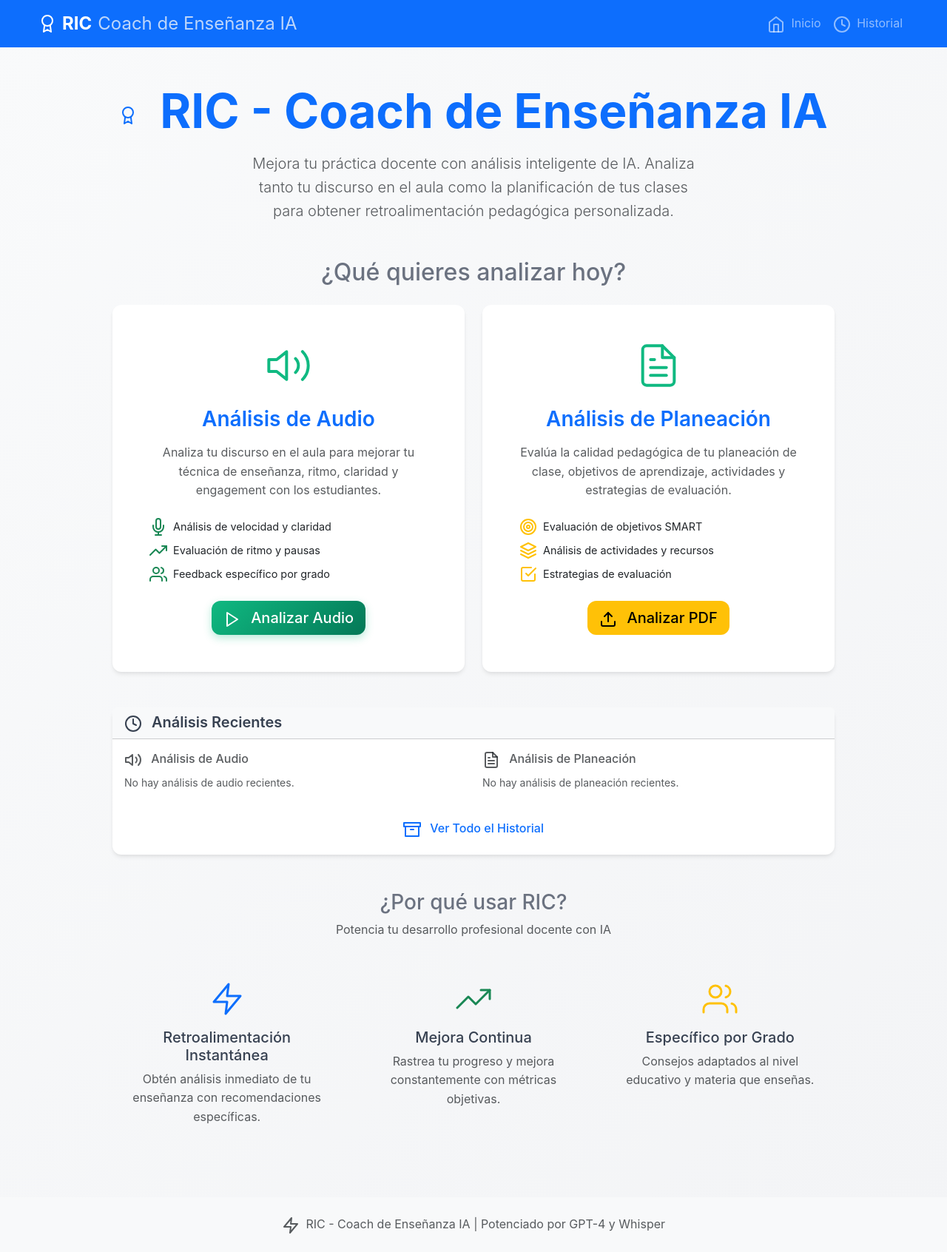
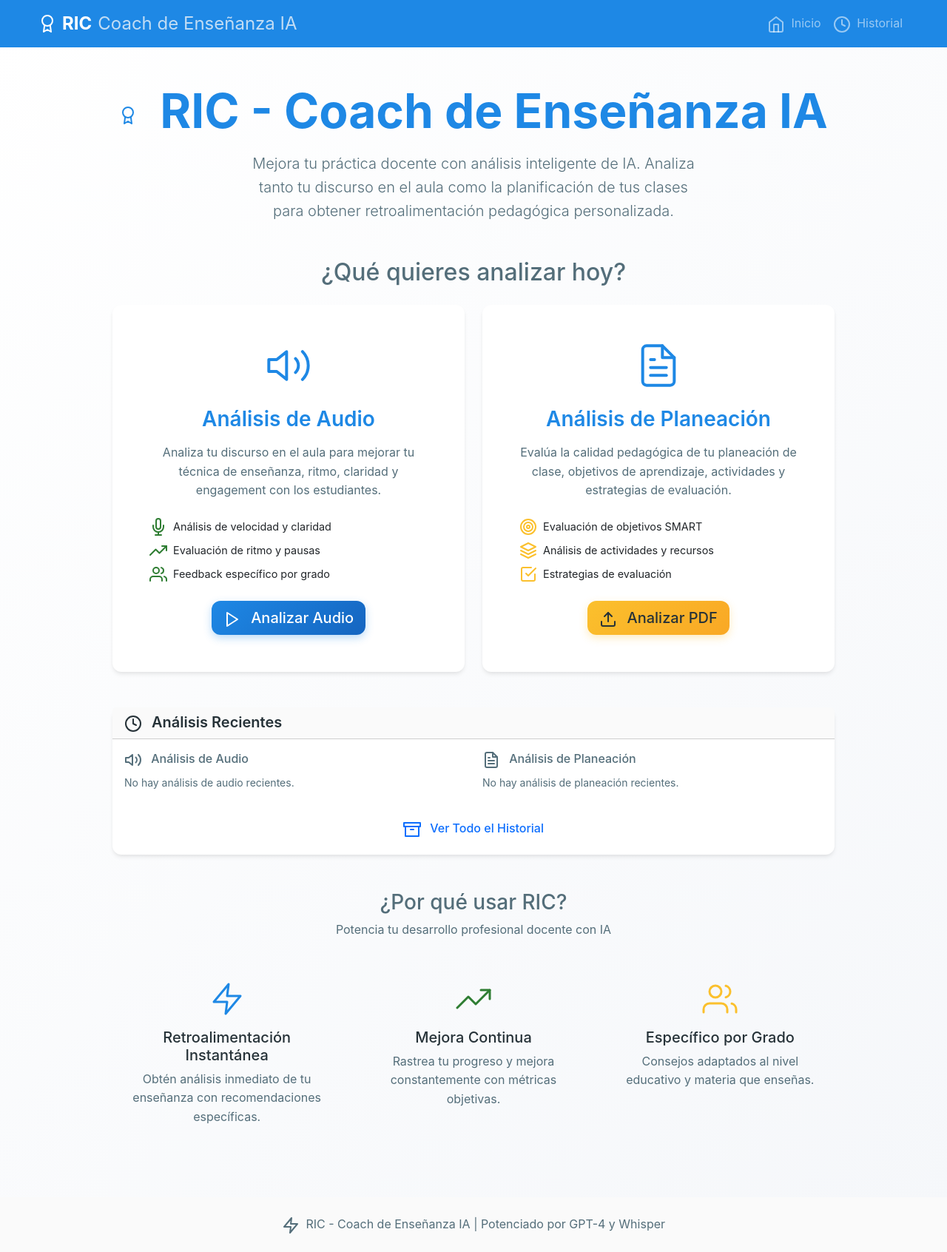
Before and after one commit to graceskyliz/RIC, a Flask app: page / in a window 1280 px wide. Shown: the whole page at 74% size. Run offline with Flask 3, Linux system fonts and the light colour scheme.

Commit message:
Update the application's color scheme to use a new palette
Implement a new, comprehensive color palette in the CSS, replacing legacy color variables with a structured set of themed colors (primary, success, warning, danger, insight, neutrals, CTA). This change also includes mapping legacy variables to the new color scheme for backward compatibility and updating element styles to utilize the new color variables.

Replit-Commit-Author: Agent
Replit-Commit-Session-Id: 8cd1d535-1eee-442f-8d5e-06db59c161e7
Replit-Commit-Checkpoint-Type: intermediate_checkpoint
Replit-Commit-Screenshot-Url: https://storage.googleapis.com/screenshot-production-us-central1/e2a9a755-59da-4f87-847b-c12617da2946/8cd1d535-1eee-442f-8d5e-06db59c161e7/PDZUA0b

```diff
--- a/static/css/style.css
+++ b/static/css/style.css
@@ -1,23 +1,52 @@
 /* RIC - Reflective Instruction Coach Styles */
 
 :root {
-    --primary-color: #10b981; /* Modern teal green */
-    --secondary-color: #6b7280; /* Soft gray */
-    --success-color: #059669;
-    --warning-color: #f59e0b;
-    --danger-color: #ef4444;
-    --accent-color: #8b5cf6; /* Soft purple */
-    --light-gray: #f9fafb;
-    --medium-gray: #e5e7eb;
-    --text-primary: #374151; /* Softer dark gray */
-    --text-secondary: #6b7280; /* Medium gray */
-    --text-soft: #9ca3af; /* Light gray for subtle text */
-    --educational-blue: #3b82f6;
-    --educational-orange: #f97316;
-    --educational-red: #ef4444;
-    --educational-pink: #ec4899;
-    --educational-indigo: #6366f1;
-    --educational-cyan: #06b6d4;
+    /* Marca principal */
+    --color-primary: #1E88E5;    /* Azul confianza, profesional */
+    --color-primary-dark: #1565C0;
+    --color-primary-light: #64B5F6;
+
+    /* Éxito / progreso */
+    --color-success: #2E7D32;    /* Verde aprendizaje/progreso */
+    --color-success-light: #66BB6A;
+
+    /* Advertencia / mejoras sugeridas */
+    --color-warning: #FBC02D;    /* Ámbar suave (feedback sin alarma) */
+    --color-warning-light: #FFF59D;
+
+    /* Error / crítica */
+    --color-danger: #E53935;     /* Rojo solo para errores importantes */
+    --color-danger-light: #FFCDD2;
+
+    /* Insights / creatividad */
+    --color-insight: #7E57C2;    /* Morado para ideas, análisis */
+    --color-insight-light: #D1C4E9;
+
+    /* Neutros y fondos */
+    --color-bg: #FFFFFF;
+    --color-bg-alt: #F5F7FA;
+    --color-surface: #FAFAFA;
+    --color-text: #263238;       /* Texto principal */
+    --color-text-secondary: #546E7A;
+    --color-border: #CFD8DC;
+
+    /* Botones CTA */
+    --color-cta: #FB8C00;        /* Naranja motivador */
+    --color-cta-hover: #F57C00;
+
+    /* Legacy compatibility (mapped to new colors) */
+    --primary-color: var(--color-primary);
+    --success-color: var(--color-success);
+    --warning-color: var(--color-warning);
+    --danger-color: var(--color-danger);
+    --accent-color: var(--color-insight);
+    --light-gray: var(--color-bg-alt);
+    --medium-gray: var(--color-border);
+    --text-primary: var(--color-text);
+    --text-secondary: var(--color-text-secondary);
+    --text-soft: #90A4AE;
+
+    /* Design tokens */
     --border-radius: 12px;
     --box-shadow: 0 4px 6px -1px rgba(0, 0, 0, 0.08), 0 2px 4px -1px rgba(0, 0, 0, 0.04);
 }
@@ -25,8 +54,8 @@
 /* Base Styles */
 body {
     font-family: 'Inter', -apple-system, BlinkMacSystemFont, 'Segoe UI', sans-serif;
-    color: var(--text-primary);
-    background: linear-gradient(135deg, #f9fafb 0%, #f3f4f6 100%);
+    color: var(--color-text);
+    background: linear-gradient(135deg, var(--color-bg) 0%, var(--color-bg-alt) 100%);
     line-height: 1.6;
 }
 
@@ -36,20 +65,20 @@ body {
 }
 
 .text-secondary {
-    color: var(--text-secondary) !important;
+    color: var(--color-text-secondary) !important;
 }
 
 h1, h2, h3, h4, h5, h6 {
-    color: var(--text-primary);
+    color: var(--color-text);
 }
 
 .card-title {
-    color: var(--text-primary);
+    color: var(--color-text);
     font-weight: 600;
 }
 
 .lesson-topic {
-    color: var(--primary-color);
+    color: var(--color-primary);
     font-weight: 700;
     margin-bottom: 0.5rem;
 }
@@ -63,12 +92,17 @@ h1, h2, h3, h4, h5, h6 {
     font-size: 1.5rem;
 }
 
+.navbar-dark {
+    background: linear-gradient(135deg, var(--color-primary), var(--color-primary-dark)) !important;
+}
+
 /* Cards */
 .card {
     border: none;
     border-radius: var(--border-radius);
     box-shadow: var(--box-shadow);
     transition: transform 0.2s ease, box-shadow 0.2s ease;
+    background: var(--color-bg);
 }
 
 .card:hover {
@@ -599,133 +633,147 @@ h1, h2, h3, h4, h5, h6 {
 /* Subject and Grade Badges */
 .subject-badge {
     margin-bottom: 1rem;
+    font-weight: 500;
+    border-radius: 16px;
+    padding: 0.4rem 0.8rem;
 }
 
-.bg-subject-matemáticas {
-    background: linear-gradient(135deg, var(--educational-blue), #2563eb) !important;
+.subject-matemáticas, .bg-subject-matemáticas {
+    background: linear-gradient(135deg, var(--color-primary), var(--color-primary-dark)) !important;
     color: white !important;
 }
 
-.bg-subject-español, .bg-subject-español___lenguaje {
-    background: linear-gradient(135deg, var(--educational-red), #dc2626) !important;
+.subject-español, .subject-español___lenguaje, .bg-subject-español, .bg-subject-español___lenguaje {
+    background: linear-gradient(135deg, var(--color-danger), #C62828) !important;
     color: white !important;
 }
 
-.bg-subject-ciencias_naturales {
-    background: linear-gradient(135deg, var(--primary-color), #047857) !important;
+.subject-ciencias-naturales, .bg-subject-ciencias_naturales {
+    background: linear-gradient(135deg, var(--color-success), #1B5E20) !important;
     color: white !important;
 }
 
-.bg-subject-ciencias_sociales, .bg-subject-ciencias_sociales___historia {
-    background: linear-gradient(135deg, var(--educational-orange), #ea580c) !important;
+.subject-ciencias-sociales, .subject-ciencias-sociales___historia, .bg-subject-ciencias_sociales, .bg-subject-ciencias_sociales___historia {
+    background: linear-gradient(135deg, var(--color-cta), var(--color-cta-hover)) !important;
     color: white !important;
 }
 
-.bg-subject-inglés {
-    background: linear-gradient(135deg, var(--educational-indigo), #4f46e5) !important;
+.subject-inglés, .bg-subject-inglés {
+    background: linear-gradient(135deg, var(--color-insight), #5E35B1) !important;
     color: white !important;
 }
 
-.bg-subject-educación_física {
-    background: linear-gradient(135deg, var(--educational-pink), #db2777) !important;
+.subject-educación-física, .bg-subject-educación_física {
+    background: linear-gradient(135deg, #E91E63, #AD1457) !important;
     color: white !important;
 }
 
-.bg-subject-arte, .bg-subject-arte___educación_artística {
-    background: linear-gradient(135deg, var(--accent-color), #7c2d12) !important;
+.subject-arte, .subject-arte___educación-artística, .bg-subject-arte, .bg-subject-arte___educación_artística {
+    background: linear-gradient(135deg, #9C27B0, #6A1B9A) !important;
     color: white !important;
 }
 
-.bg-subject-tecnología {
-    background: linear-gradient(135deg, var(--text-secondary), #374151) !important;
+.subject-tecnología, .bg-subject-tecnología {
+    background: linear-gradient(135deg, var(--color-text-secondary), #37474F) !important;
     color: white !important;
 }
 
-.bg-subject-física {
-    background: linear-gradient(135deg, var(--educational-cyan), #0891b2) !important;
+.subject-física, .bg-subject-física {
+    background: linear-gradient(135deg, #00BCD4, #0097A7) !important;
     color: white !important;
 }
 
-.bg-subject-química {
-    background: linear-gradient(135deg, #a855f7, #7c2d12) !important;
+.subject-química, .bg-subject-química {
+    background: linear-gradient(135deg, #FF5722, #D84315) !important;
     color: white !important;
 }
 
-.bg-subject-biología {
-    background: linear-gradient(135deg, #22c55e, #15803d) !important;
+.subject-biología, .bg-subject-biología {
+    background: linear-gradient(135deg, #4CAF50, #2E7D32) !important;
     color: white !important;
 }
 
-.bg-subject-otro, .bg-subject-otra_materia {
-    background: linear-gradient(135deg, var(--text-secondary), #4b5563) !important;
+.subject-otro, .subject-otra-materia, .bg-subject-otro, .bg-subject-otra_materia {
+    background: linear-gradient(135deg, var(--color-text-secondary), #455A64) !important;
     color: white !important;
 }
 
 .bg-grade {
-    background: rgba(16, 185, 129, 0.1) !important;
-    color: var(--primary-color) !important;
-    border: 1px solid rgba(16, 185, 129, 0.2);
+    background: rgba(30, 136, 229, 0.1) !important;
+    color: var(--color-primary) !important;
+    border: 1px solid rgba(30, 136, 229, 0.2);
 }
 
 /* Analysis Cards */
-.analysis-card {
+.analysis-card, .analysis-type-card {
     border: none;
-    background: white;
+    background: var(--color-bg);
     transition: all 0.3s ease;
     border-radius: var(--border-radius);
+    box-shadow: var(--box-shadow);
 }
 
-.analysis-card:hover {
+.analysis-card:hover, .analysis-type-card:hover {
     transform: translateY(-4px);
     box-shadow: 0 12px 28px rgba(0, 0, 0, 0.1);
+    border-color: var(--color-primary);
+}
+
+/* Analysis Main Icons */
+.analysis-main-icon {
+    width: 64px;
+    height: 64px;
+    stroke-width: 1.5;
+    color: var(--color-primary);
+}
+
+.feature-item {
+    display: flex;
+    align-items: center;
+    margin-bottom: 0.5rem;
+    font-size: 0.9rem;
+}
+
+.benefit-card {
+    padding: 2rem 1rem;
+}
+
+.benefit-icon {
+    width: 48px;
+    height: 48px;
+    stroke-width: 1.5;
 }
 
 /* Score Preview */
 .score-preview {
     padding: 0.75rem;
-    background: linear-gradient(135deg, rgba(16, 185, 129, 0.05), rgba(16, 185, 129, 0.02));
+    background: linear-gradient(135deg, rgba(30, 136, 229, 0.05), rgba(30, 136, 229, 0.02));
     border-radius: 8px;
-    border: 1px solid rgba(16, 185, 129, 0.1);
+    border: 1px solid rgba(30, 136, 229, 0.1);
 }
 
 .score-text {
-    color: var(--text-primary);
+    color: var(--color-text);
     font-size: 0.875rem;
 }
 
 /* Status Badges */
 .status-badge-success {
-    background: linear-gradient(135deg, var(--success-color), #047857) !important;
+    background: linear-gradient(135deg, var(--color-success), #1B5E20) !important;
     color: white !important;
     border: none;
 }
 
 .status-badge-warning {
-    background: linear-gradient(135deg, var(--warning-color), #d97706) !important;
-    color: white !important;
+    background: linear-gradient(135deg, var(--color-warning), #F9A825) !important;
+    color: var(--color-text) !important;
     border: none;
 }
 
 .status-badge-danger {
-    background: linear-gradient(135deg, var(--danger-color), #dc2626) !important;
+    background: linear-gradient(135deg, var(--color-danger), #C62828) !important;
     color: white !important;
     border: none;
-}
-
-/* Soft Buttons */
-.btn-soft-primary {
-    background: rgba(16, 185, 129, 0.1);
-    border: 1px solid rgba(16, 185, 129, 0.2);
-    color: var(--primary-color);
-    font-weight: 500;
-    transition: all 0.3s ease;
-}
-
-.btn-soft-primary:hover {
-    background: rgba(16, 185, 129, 0.2);
-    border-color: rgba(16, 185, 129, 0.3);
-    color: var(--primary-color);
-    transform: translateY(-1px);
 }
 
 /* Button Improvements */
@@ -737,12 +785,168 @@ h1, h2, h3, h4, h5, h6 {
 }
 
 .btn-primary {
-    background: linear-gradient(135deg, var(--primary-color), #047857);
-    box-shadow: 0 4px 12px rgba(16, 185, 129, 0.3);
+    background: linear-gradient(135deg, var(--color-primary), var(--color-primary-dark));
+    box-shadow: 0 4px 12px rgba(30, 136, 229, 0.3);
+    color: white;
 }
 
 .btn-primary:hover {
-    background: linear-gradient(135deg, #047857, #065f46);
+    background: linear-gradient(135deg, var(--color-primary-dark), #0D47A1);
     transform: translateY(-2px);
-    box-shadow: 0 6px 16px rgba(16, 185, 129, 0.4);
+    box-shadow: 0 6px 16px rgba(30, 136, 229, 0.4);
+    color: white;
 }
+
+.btn-success {
+    background: linear-gradient(135deg, var(--color-success), #1B5E20);
+    box-shadow: 0 4px 12px rgba(46, 125, 50, 0.3);
+    color: white;
+}
+
+.btn-success:hover {
+    background: linear-gradient(135deg, #1B5E20, #0F4C14);
+    transform: translateY(-2px);
+    box-shadow: 0 6px 16px rgba(46, 125, 50, 0.4);
+    color: white;
+}
+
+.btn-warning {
+    background: linear-gradient(135deg, var(--color-warning), #F9A825);
+    box-shadow: 0 4px 12px rgba(251, 192, 45, 0.3);
+    color: var(--color-text);
+}
+
+.btn-warning:hover {
+    background: linear-gradient(135deg, #F9A825, #F57F17);
+    transform: translateY(-2px);
+    box-shadow: 0 6px 16px rgba(251, 192, 45, 0.4);
+    color: var(--color-text);
+}
+
+.btn-danger {
+    background: linear-gradient(135deg, var(--color-danger), #C62828);
+    box-shadow: 0 4px 12px rgba(229, 57, 53, 0.3);
+    color: white;
+}
+
+.btn-danger:hover {
+    background: linear-gradient(135deg, #C62828, #B71C1C);
+    transform: translateY(-2px);
+    box-shadow: 0 6px 16px rgba(229, 57, 53, 0.4);
+    color: white;
+}
+
+/* CTA Buttons */
+.btn-cta {
+    background: linear-gradient(135deg, var(--color-cta), var(--color-cta-hover));
+    box-shadow: 0 4px 12px rgba(251, 140, 0, 0.3);
+    color: white;
+    font-weight: 600;
+}
+
+.btn-cta:hover {
+    background: linear-gradient(135deg, var(--color-cta-hover), #EF6C00);
+    transform: translateY(-2px);
+    box-shadow: 0 6px 16px rgba(251, 140, 0, 0.4);
+    color: white;
+}
+
+/* Soft Buttons */
+.btn-soft-primary {
+    background: rgba(30, 136, 229, 0.1);
+    border: 1px solid rgba(30, 136, 229, 0.2);
+    color: var(--color-primary);
+    font-weight: 500;
+    transition: all 0.3s ease;
+}
+
+.btn-soft-primary:hover {
+    background: rgba(30, 136, 229, 0.2);
+    border-color: rgba(30, 136, 229, 0.3);
+    color: var(--color-primary);
+    transform: translateY(-1px);
+}
+
+/* Bootstrap Color Classes Override */
+.bg-primary {
+    background: var(--color-primary) !important;
+}
+
+.bg-success {
+    background: var(--color-success) !important;
+}
+
+.bg-warning {
+    background: var(--color-warning) !important;
+}
+
+.bg-danger {
+    background: var(--color-danger) !important;
+}
+
+.bg-info {
+    background: var(--color-insight) !important;
+}
+
+.bg-light {
+    background: var(--color-surface) !important;
+}
+
+.text-primary {
+    color: var(--color-primary) !important;
+}
+
+.text-success {
+    color: var(--color-success) !important;
+}
+
+.text-warning {
+    color: var(--color-warning) !important;
+}
+
+.text-danger {
+    color: var(--color-danger) !important;
+}
+
+.text-info {
+    color: var(--color-insight) !important;
+}
+
+.text-muted {
+    color: var(--color-text-secondary) !important;
+}
+
+/* Alert Components */
+.alert-success {
+    background-color: var(--color-success-light);
+    border-color: var(--color-success);
+    color: var(--color-success);
+}
+
+.alert-warning {
+    background-color: var(--color-warning-light);
+    border-color: var(--color-warning);
+    color: var(--color-text);
+}
+
+.alert-danger {
+    background-color: var(--color-danger-light);
+    border-color: var(--color-danger);
+    color: var(--color-danger);
+}
+
+.alert-info {
+    background-color: var(--color-insight-light);
+    border-color: var(--color-insight);
+    color: var(--color-insight);
+}
+
+/* Custom Badge Colors */
+.badge.bg-purple, .bg-purple {
+    background-color: var(--color-insight) !important;
+    color: white !important;
+}
+
+.text-purple {
+    color: var(--color-insight) !important;
+}
```
Also changed, not shown: other parts of static/css/style.css (+60 -60 lines), 1 other file.
